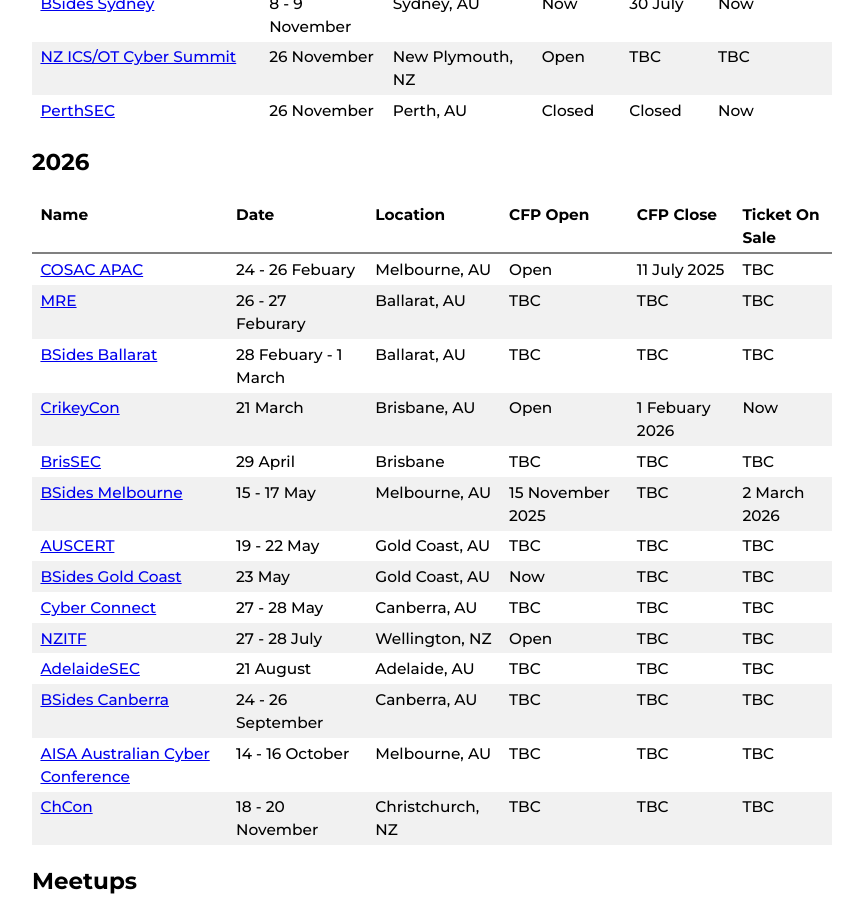
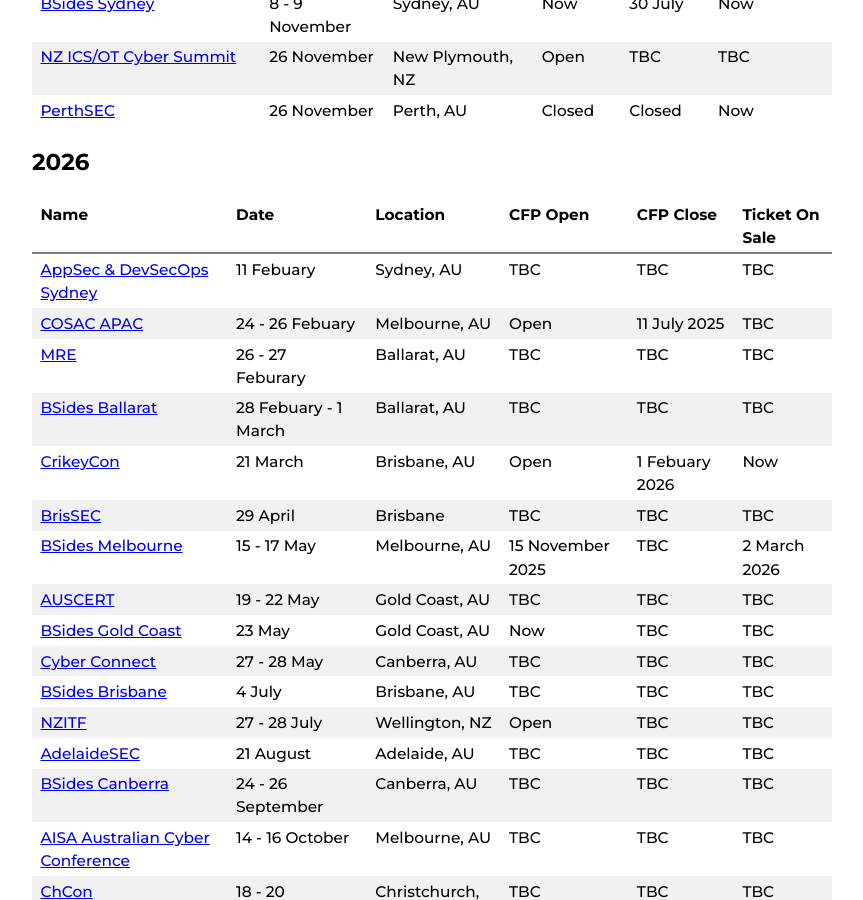
Before and after one commit to nzkarit/downundercons, a Jekyll site: the page built from index.markdown, in a window 1280 px wide and 900 px high, scrolled down 627 px. Shown: the whole window, without its empty margins (208-1071 px from the left). Built offline with Jekyll 4.4.1, drawn with Linux system fonts in a browser that asks for light colours.

Commit message:
Update index.markdown

```diff
--- a/index.markdown
+++ b/index.markdown
@@ -25,6 +25,7 @@ These are a list of hacker/infosec cons and meetups in the NZ and Aussie Area.
 
 | Name | Date | Location | CFP Open | CFP Close | Ticket On Sale |
 | ---- | ---- | -------- | -------- | --------- | -------------- |
+| [AppSec & DevSecOps Sydney](https://appsec-devsecops-syd.coriniumintelligence.com/) | 11 Febuary | Sydney, AU | TBC | TBC | TBC |
 | [COSAC APAC](https://cosac.net/apac/) | 24 - 26 Febuary | Melbourne, AU | Open | 11 July 2025 | TBC |
 | [MRE](https://federation.edu.au/icsl/icsl-conferences/mre-2026) | 26 - 27 Feburary | Ballarat, AU | TBC | TBC | TBC |
 | [BSides Ballarat](https://federation.edu.au/icsl/icsl-conferences/bsides-ballarat-2026) | 28 Febuary - 1 March | Ballarat, AU | TBC | TBC | TBC |
@@ -34,6 +35,7 @@ These are a list of hacker/infosec cons and meetups in the NZ and Aussie Area.
 | [AUSCERT](https://conference.auscert.org.au/) | 19 - 22 May | Gold Coast, AU | TBC | TBC | TBC |
 | [BSides Gold Coast](https://bsidesgoldie.com/) | 23 May | Gold Coast, AU | Now | TBC | TBC |
 | [Cyber Connect](https://www.cyberconnect.org.au/) | 27 - 28 May | Canberra, AU | TBC | TBC | TBC |
+| [BSides Brisbane](https://bsidesbrisbane.com/) | 4 July | Brisbane, AU | TBC | TBC | TBC |
 | [NZITF](https://nzitf.org.nz/conference-details) | 27 - 28 July | Wellington, NZ | Open | TBC | TBC |
 | [AdelaideSEC](https://aisasecuritydays.com.au/) | 21 August | Adelaide, AU | TBC | TBC | TBC |
 | [BSides Canberra](https://www.bsidesau.com.au/) | 24 - 26 September | Canberra, AU | TBC | TBC | TBC |
```
